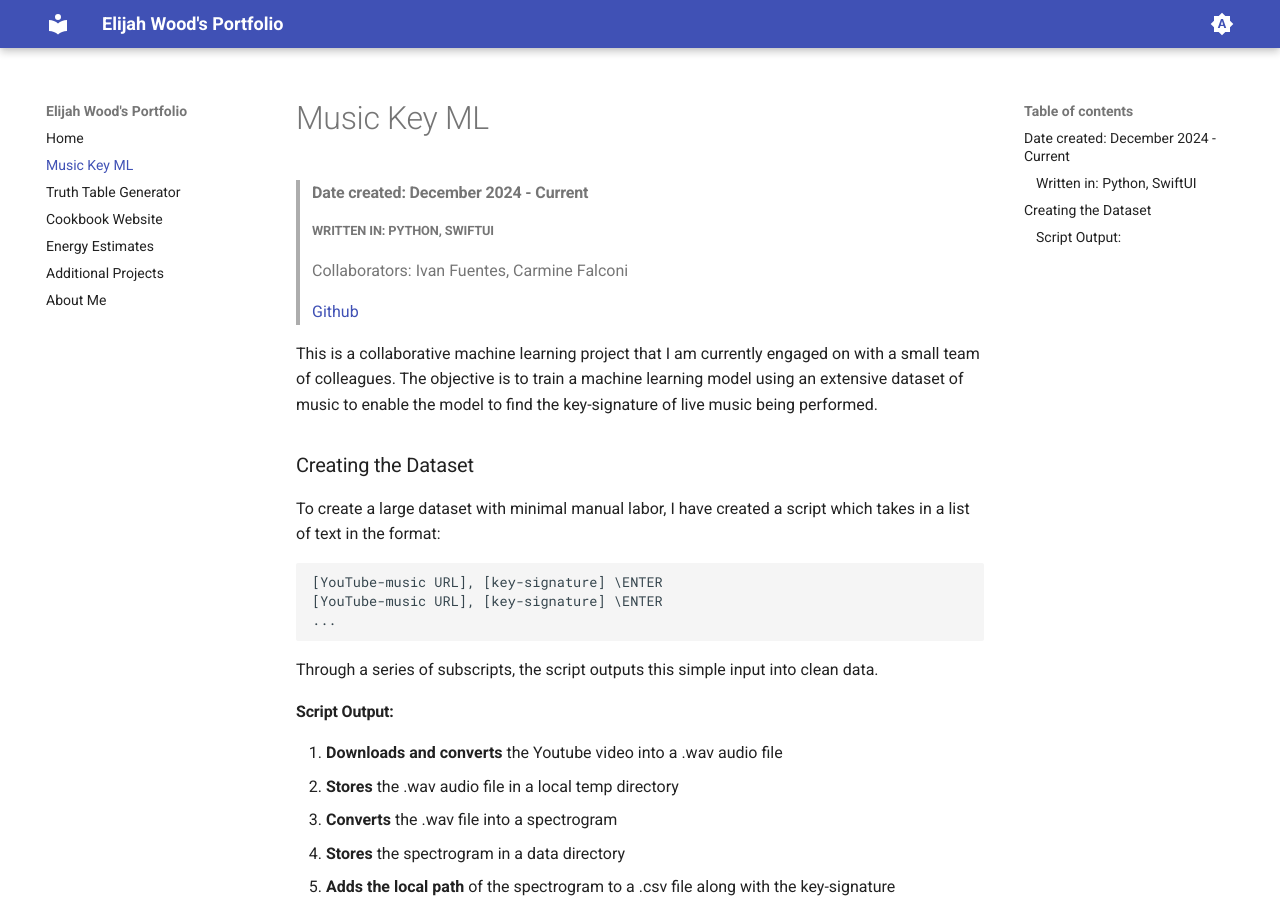
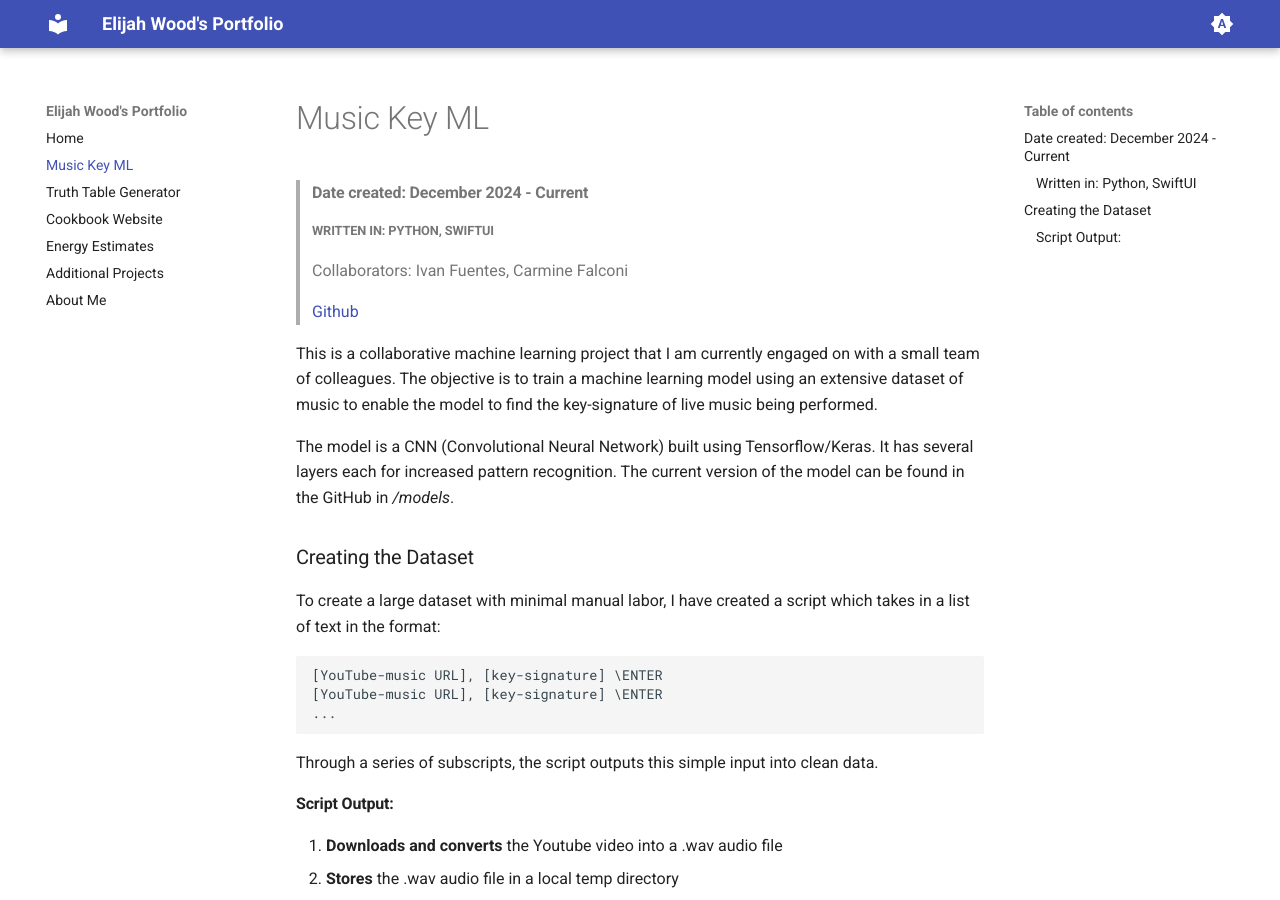
Before and after one commit to ElijahWood2003/portfolio, an MkDocs documentation site: the page built from docs/music_key_ml.md, in a window 1280 px wide and 900 px high. Built offline with MkDocs 1.6.1 and Material for MkDocs 9.7.7, drawn with Linux system fonts in a browser that asks for light colours.

Commit message:
Updated Music ML

```diff
--- a/docs/music_key_ml.md
+++ b/docs/music_key_ml.md
@@ -7,7 +7,8 @@
 >
 > [Github](https://github.com/ElijahWood2003/audio-key-ml)
 
-This is a collaborative machine learning project that I am currently engaged on with a small team of colleagues. The objective is to train a machine learning model using an extensive dataset of music to enable the model to find the key-signature of live music being performed.
+<p>This is a collaborative machine learning project that I am currently engaged on with a small team of colleagues. The objective is to train a machine learning model using an extensive dataset of music to enable the model to find the key-signature of live music being performed.</p>
+<p>The model is a CNN (Convolutional Neural Network) built using Tensorflow/Keras. It has several layers each for increased pattern recognition. The current version of the model can be found in the GitHub in <em>/models</em>.</p>
 
 ### Creating the Dataset
 To create a large dataset with minimal manual labor, I have created a script which takes in a list of text in the format:
```
